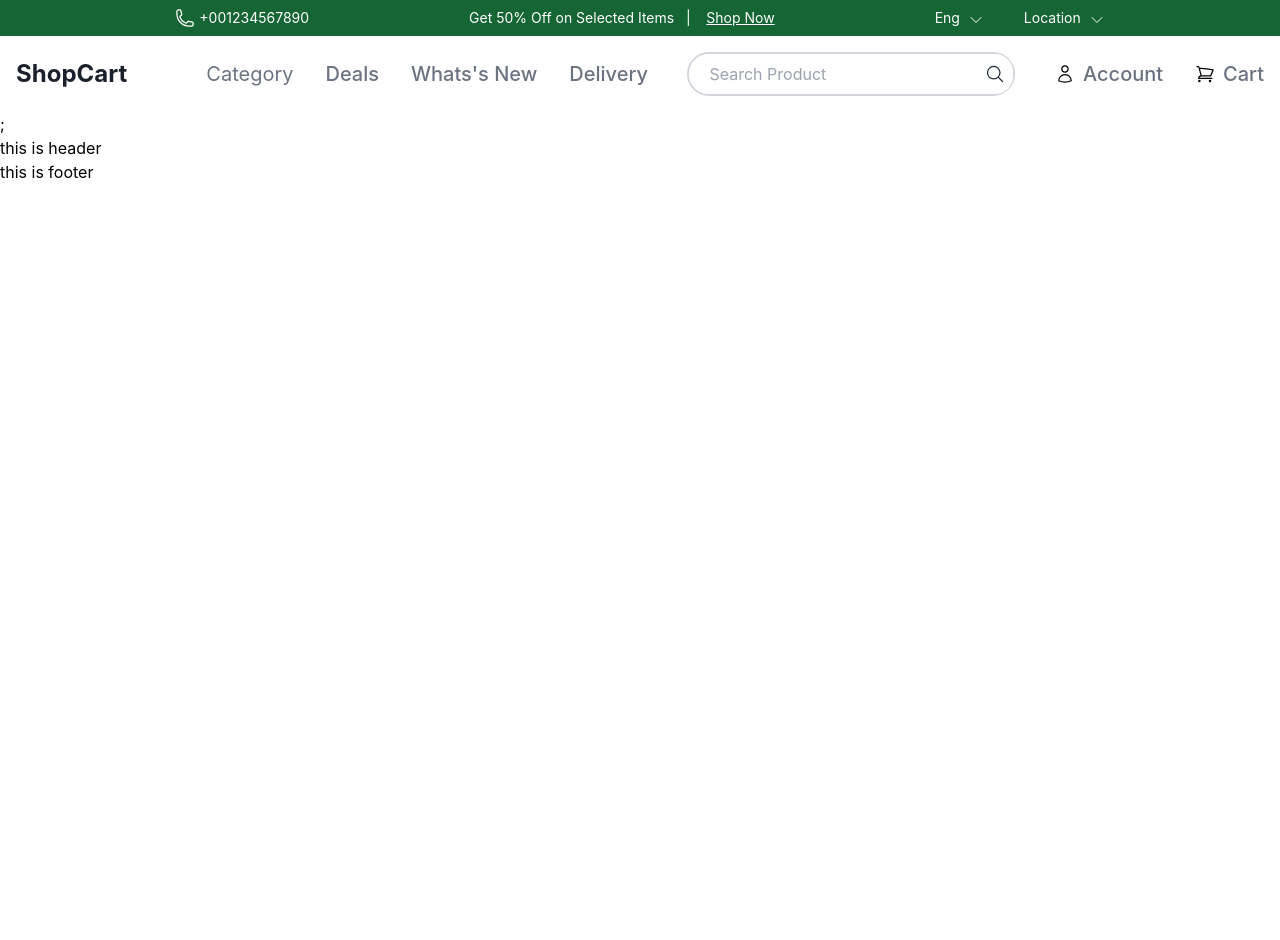
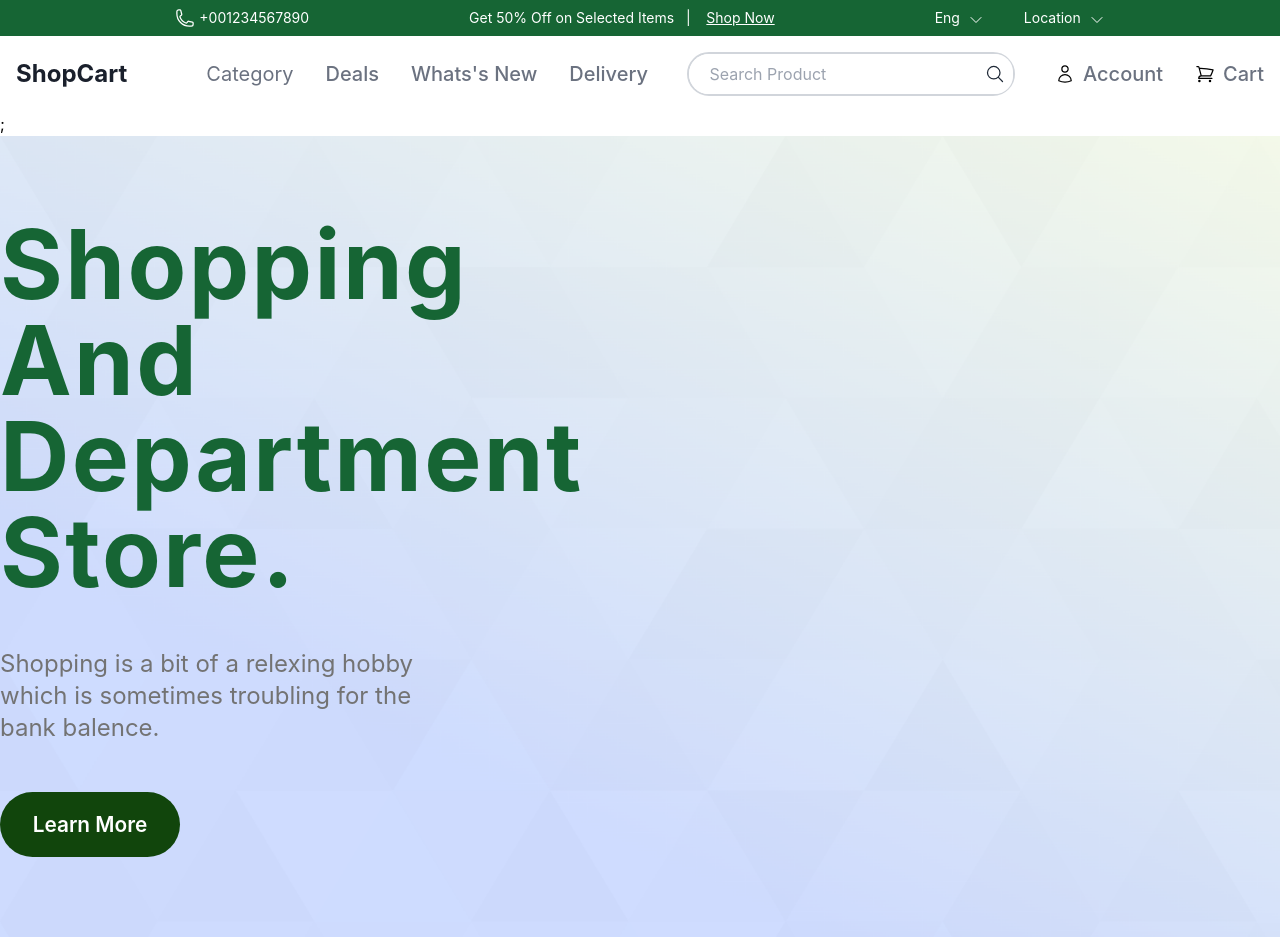
Before and after one commit to rakibul12212/shopcart, a React (Vite) app: page / in a window 1280 px wide. Shown: the top 940 px of the page. Before the commit the page ends 800 px from the top, so only its background shows below. Built offline with nearby package versions, Linux system fonts and the light colour scheme.

Commit message:
createing header file

```diff
--- a/src/Pages/Header/Header.css
+++ b/src/Pages/Header/Header.css
@@ -0,0 +1,20 @@
+.bg {
+  background: url("../../assets/header-img/subtle-prism.png");
+  background-repeat: no-repeat;
+  background-size: cover;
+}
+.btn {
+  background-color: #11450c;
+  color: #ffffff;
+  font-size: 1.3em;
+  font-weight: 600;
+  position: relative;
+  outline: none;
+  border-radius: 50px;
+  display: flex;
+  justify-content: center;
+  align-items: center;
+  cursor: pointer;
+  height: 65px;
+  width: 180px;
+}
--- a/src/Pages/Header/Header.jsx
+++ b/src/Pages/Header/Header.jsx
@@ -3,8 +3,20 @@ import "./Header.css";
 
 const Header = () => {
   return (
-    <div>
-      <p>this is header</p>
+    <div className="bg ">
+      <div id="header-left" className="container py-20">
+        <h1 className="font-bold text-8xl w-1/2 items-center tracking-wide text-green-800">
+          <span>Shopping And</span>
+          <br /> <span>Department Store.</span>
+        </h1>
+        <p className="text-2xl w-1/3 py-12 text-neutral-500">
+          Shopping is a bit of a relexing hobby which is sometimes troubling for
+          the bank balence.
+        </p>
+        <a className="btn" href="/">
+          Learn More
+        </a>
+      </div>
     </div>
   );
 };
```
